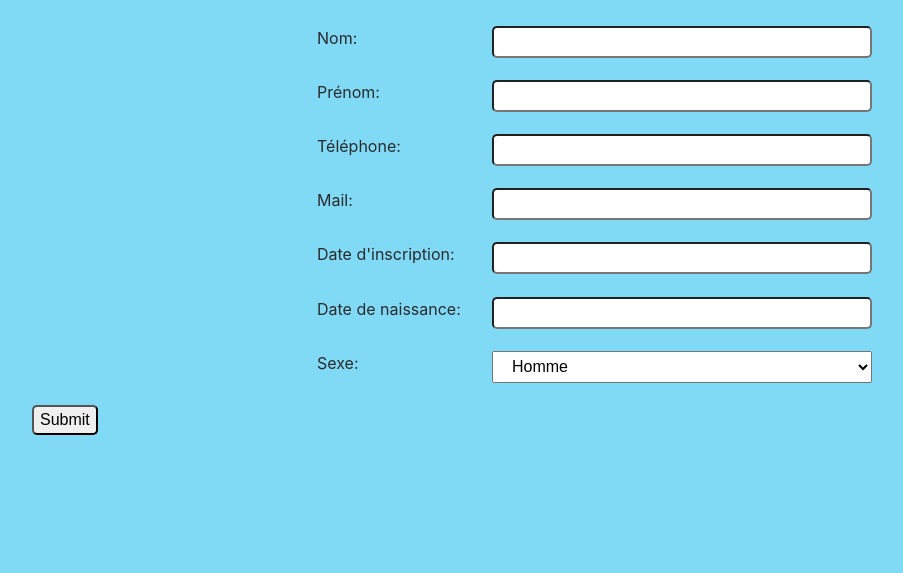
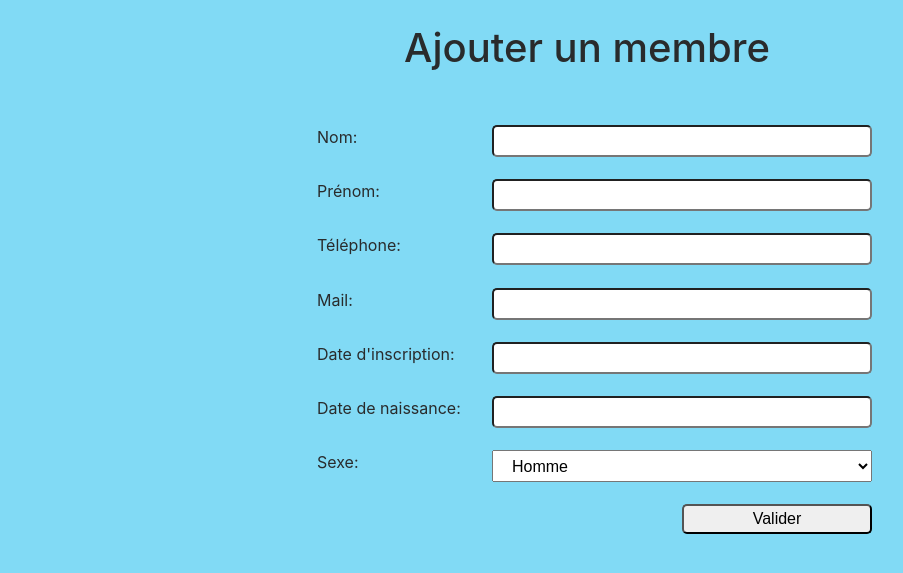
Before and after one commit to AformacWEBDEV3brive1/association, a PHP site: page /ajout.php in a window 1280 px wide. Shown: the part 56-629 px from the top of the page, without its empty margins (53-956 px from the left). Run offline with PHP 8.4, Linux system fonts and the light colour scheme; style sheets or scripts are compiled from the project's sources.

Commit message:
Améliorations du formulaire d'ajout

```diff
--- a/ajout.php
+++ b/ajout.php
@@ -15,6 +15,7 @@ include 'includes/header.php';
 
     <form id="formulaire" method="post" action="add_member.php">
         <div id="question" class="container">
+            <h1>Ajouter un membre</h1>
             <div class="row">
                 <div class="col-md-3"></div>
                 <label class="col-12 col-md-2">Nom: </label>
@@ -67,7 +68,9 @@ include 'includes/header.php';
                 </select>
                 <div class="col-md-3"></div>
             </div>
-        <input id="envoyer" type="submit"/>
+            <div class="row">
+                <input id="envoyer" class="offset-7 col-md-2" type="submit" value="Valider"/>
+            </div>
         </div>
     </form>
 
--- a/custom/css/sass/mobile/global.scss
+++ b/custom/css/sass/mobile/global.scss
@@ -5,6 +5,10 @@ body{
 #formulaire{
     margin-top: 2%;
 
+    h1{
+        text-align: center;
+        margin-bottom: 5%;
+    }
     input{
         border-radius: 5px;
     }
--- a/custom/css/style.css
+++ b/custom/css/style.css
@@ -3,6 +3,9 @@ body {
 
 #formulaire {
   margin-top: 2%; }
+  #formulaire h1 {
+    text-align: center;
+    margin-bottom: 5%; }
   #formulaire input {
     border-radius: 5px; }
   #formulaire .row {
--- a/custom/js/sample.js
+++ b/custom/js/sample.js
@@ -1,6 +1,5 @@
+/*Utilisation de la librairie bootstrap-datepicker pour l'affichage des calendriers dans le formulaire d'ajout d'un membre*/
 $(document).ready(function() {
     $("#dateInscription").datepicker();
     $("#dateNaissance").datepicker();
-
-    $('#datetimepicker1').datepicker();
 });
--- a/includes/header.php
+++ b/includes/header.php
@@ -9,14 +9,12 @@
         <link type="text/css" rel="stylesheet" href="libraries/font-awesome/css/font-awesome.css">
         <link type="text/css" rel="stylesheet" href="libraries/animate.css">
         <link type="text/css" rel="stylesheet" href="libraries/Hover/css/hover.css">
-
         <link type="text/css" rel="stylesheet" href="libraries/bootstrap/datepicker/bootstrap-datepicker.standalone.css">
 
         <!-- libraries js -->
         <script type="text/javascript" src="libraries/jQuery/jquery-3.2.1.js"></script>
         <script type="text/javascript" src="libraries/tether/dist/js/tether.js"></script>
         <script type="text/javascript" src="libraries/bootstrap/js/bootstrap.js"></script>
-
         <script type="text/javascript" src="libraries/bootstrap/datepicker/bootstrap-datepicker.js"></script>
 
         <!-- custom css  -->
```
Also changed, not shown: 1 other file.
